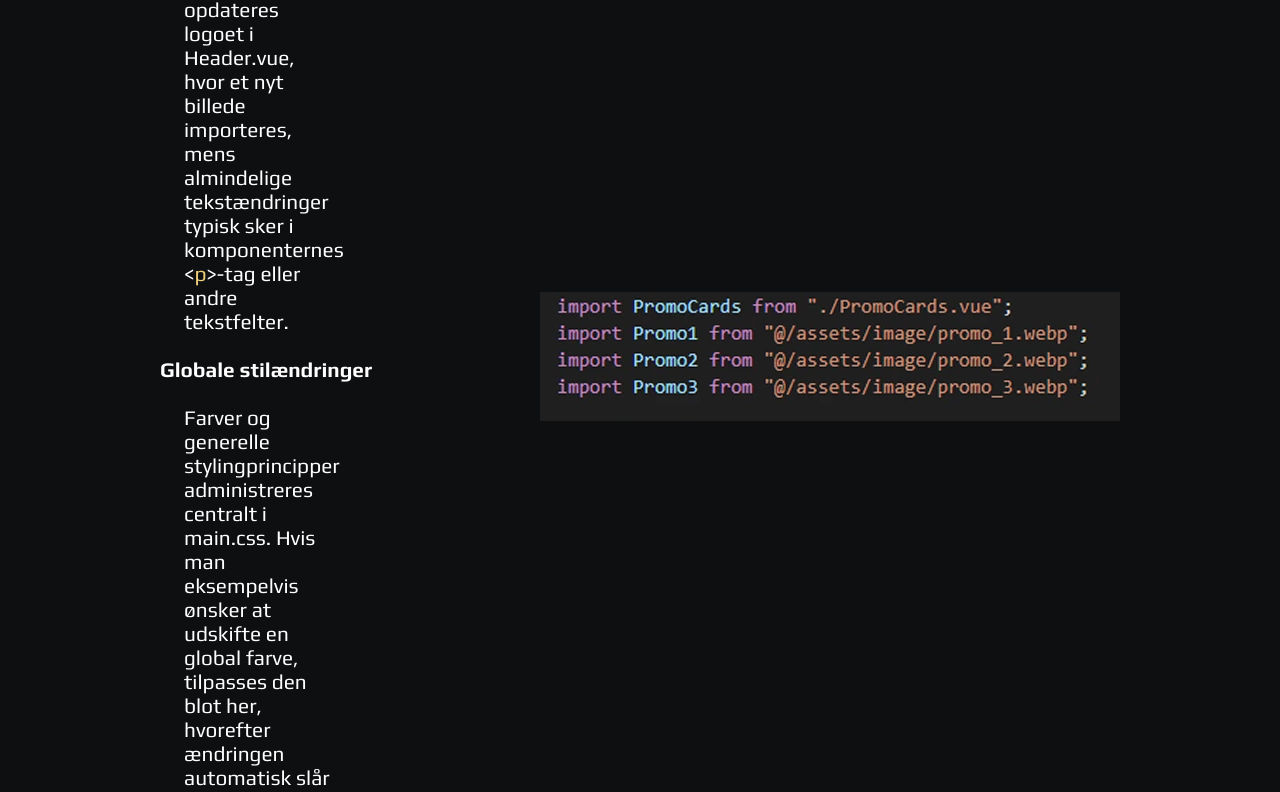
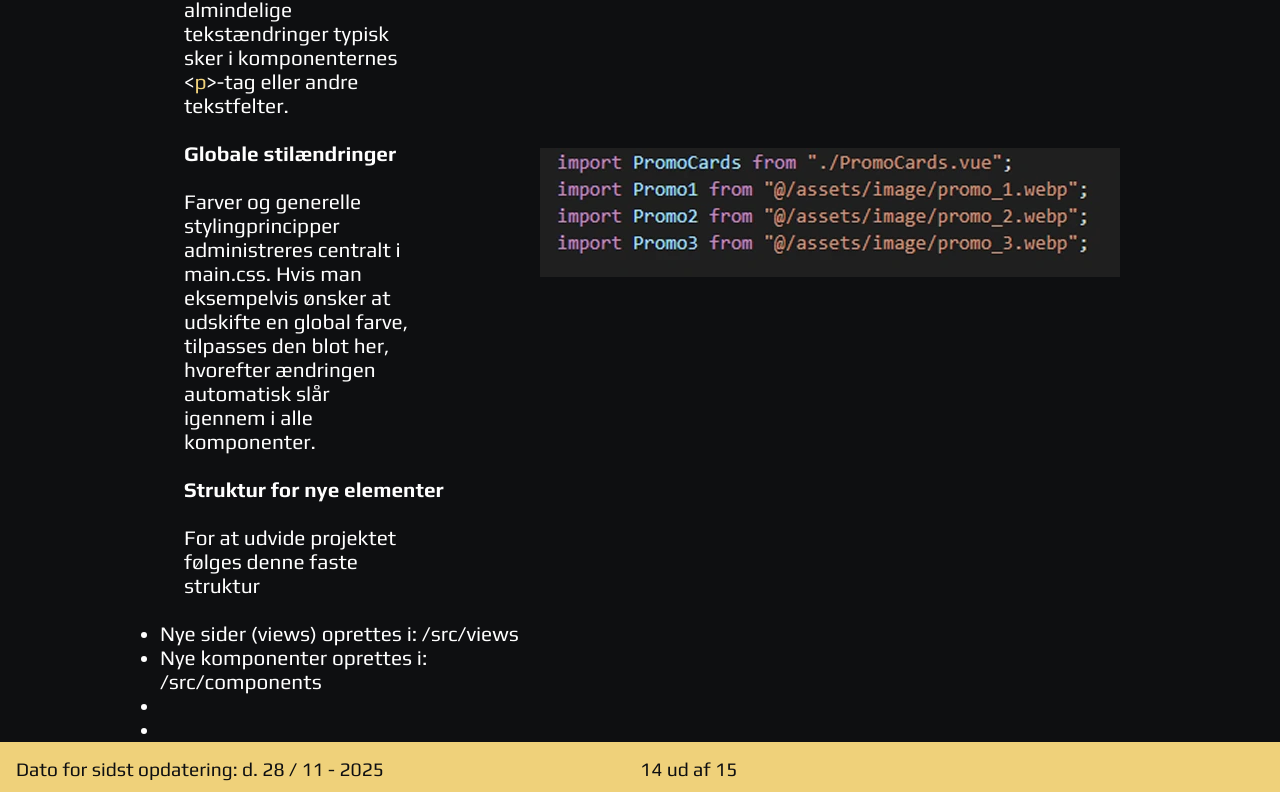
Before and after one commit to Dontosquare/Design-system-3-sem, a Vue app in the folder designmanual/: page /maintenance-expand in a window 1280 px wide. Shown: the part 437-1229 px from the top of the page. Built offline with nearby package versions, Linux system fonts and the light colour scheme; a web font is replaced by a local one.

Commit message:
Update MaintenanceExpandView.vue

```diff
--- a/designmanual/src/views/MaintenanceExpandView.vue
+++ b/designmanual/src/views/MaintenanceExpandView.vue
@@ -21,8 +21,14 @@ import Promo from "@/assets/image/maintenance-picture.webp";
 
         <h3>Struktur for nye elementer</h3>
         <p>For at udvide projektet følges denne faste struktur</p>
+        <ul>
+          <li>Nye sider (views) oprettes i: /src/views</li>
+          <li>Nye komponenter oprettes i: /src/components</li>
+          <li></li>
+          <li></li>
+        </ul>
       </div>
-        <div class="json__img">
+        <div class="promo__img">
         <img :src="Promo" alt="promoimg" id="promoimage">
         </div>
     </div>
@@ -41,6 +47,10 @@ import Promo from "@/assets/image/maintenance-picture.webp";
   display: flex;
 }
 
+h3 {
+  margin-left: 1.5rem;
+}
+
 h2 {
   display: flex;
   margin: 1.5rem;
@@ -48,14 +58,14 @@ h2 {
 
 p {
   margin: 1.5rem;
-  width: 40%;
+  width: 60%;
 }
 
 .json__text {
   margin-left: 10rem;
 }
 
-.json__img {
+.promo__img {
   flex: 0 0 auto;
   display: flex;
   align-items: center;
```
